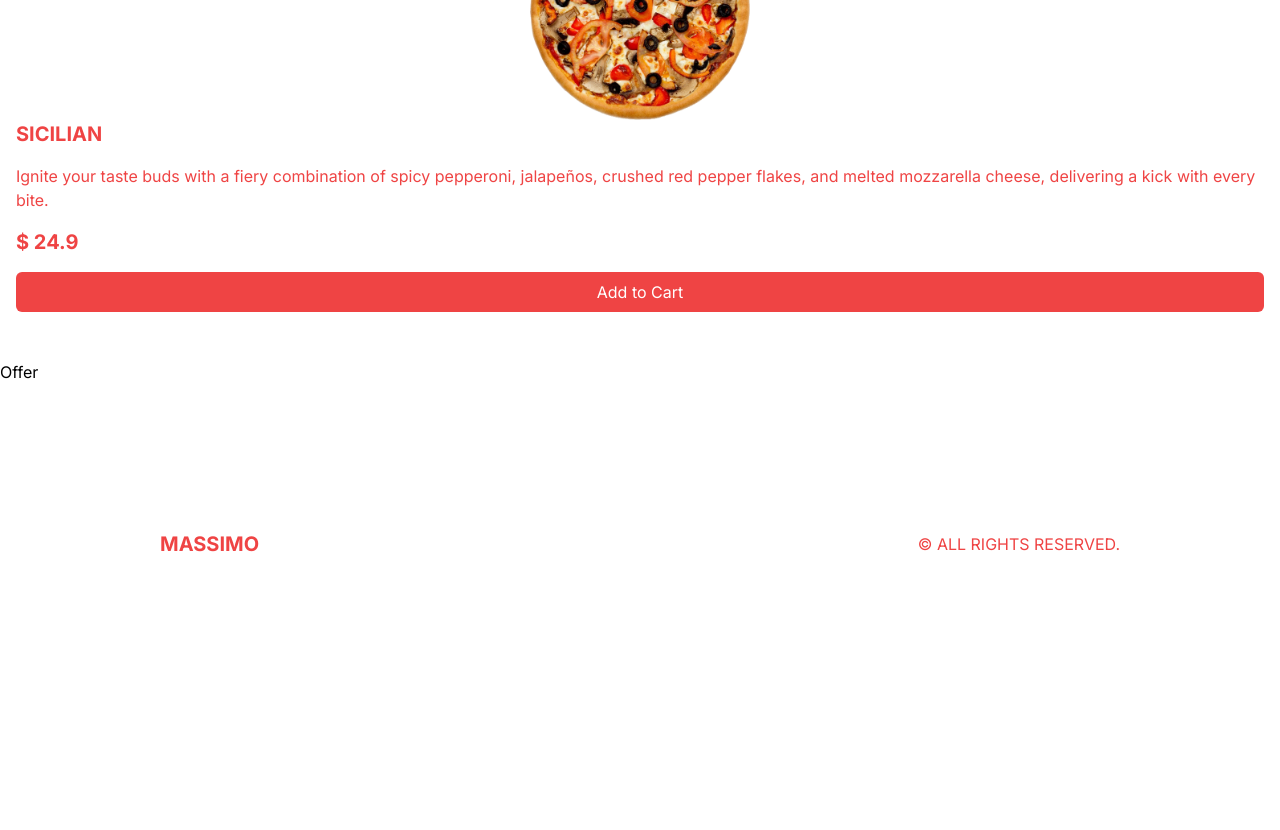
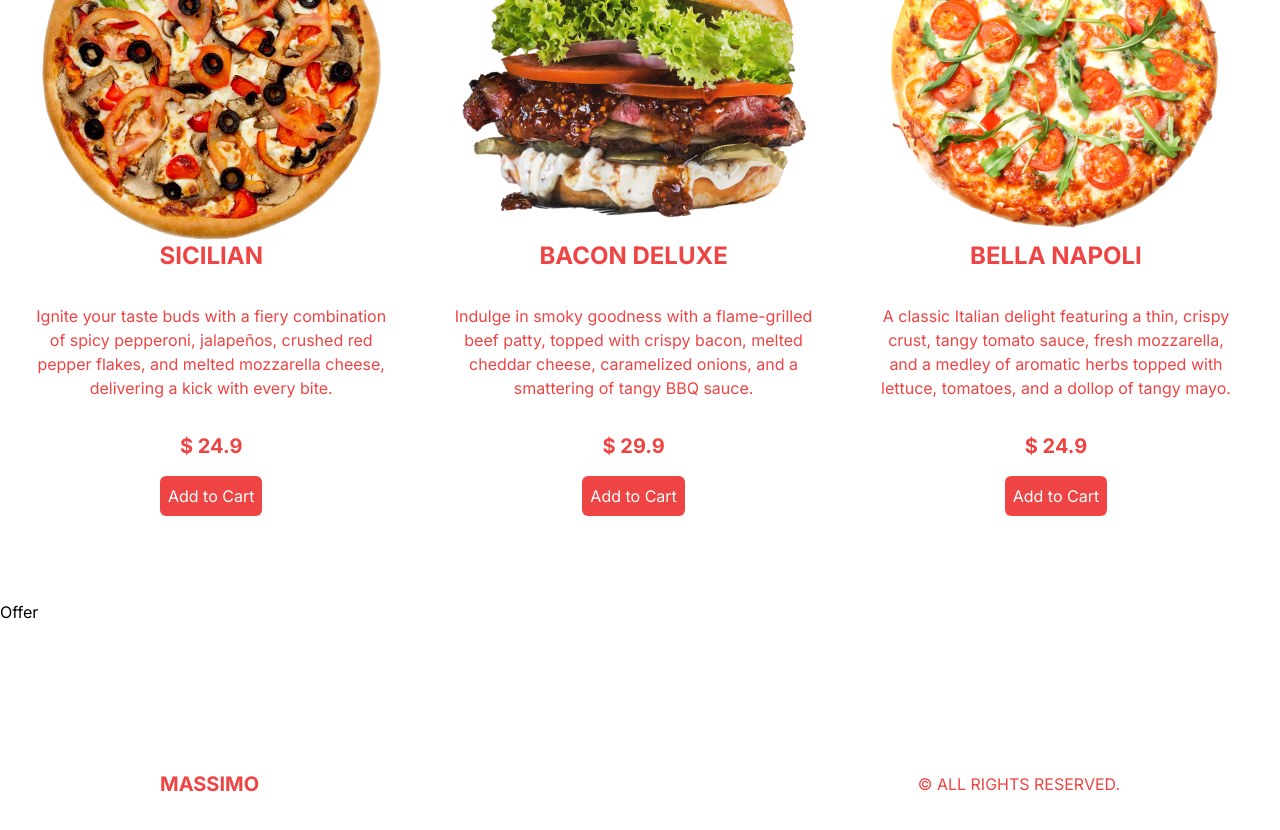
Before and after one commit to walass1980/FoodOrdering-fronend, a Next.js app: page / in a window 1280 px wide. Shown: the part 920-1750 px from the top of the page. Before the commit the page ends 1624 px from the top, so only its background shows below. Built offline with nearby package versions, Linux system fonts and the light colour scheme.

Commit message:
featured modified

```diff
--- a/src/components/Featured.tsx
+++ b/src/components/Featured.tsx
@@ -9,15 +9,15 @@
       <div className='w-max flex'>
       {/*SINGLE ITEMS*/}
       {featuredProducts.map((item)=> (
-        <div key={item.id} className='w-screen h-[60vh] flex flex-col items-center justify-around p-4'>
+        <div key={item.id} className='w-screen h-[60vh] flex flex-col items-center justify-around p-4 hover:bg-fuchsia-50 translition-all duration-300 md:w-[50vw] xl:w-[33vw] xl:h-[90vh]'>
       {/*IMAGE CONTAINER*/}
-      {item.img && <div className='relative flex-1 w-full'>
+      {item.img && <div className='relative flex-1 w-full hover:rotate-[60deg] transition-all duration-500'>
         <Image src={item.img} alt='' fill className='object-contain'/>
       </div>}
       {/*TEXT CONTAINER*/}
-      <div className='flex-1 flex flex-col gap-4'>
-        <h1 className='text-xl font-bold uppercase'>{item.title}</h1>
-        <p>{item.desc}</p>
+      <div className='flex-1 flex flex-col items-center gap-4 text-center'>
+        <h1 className='text-xl font-bold uppercase xl:text-2xl 2xl:text-3xl'>{item.title}</h1>
+        <p className='p-4'>{item.desc}</p>
         <span className='text-xl font-bold'>$ {item.price}</span>
         <button className='bg-red-500 text-white p-2 rounded-md'>Add to Cart</button>
       </div>
```
